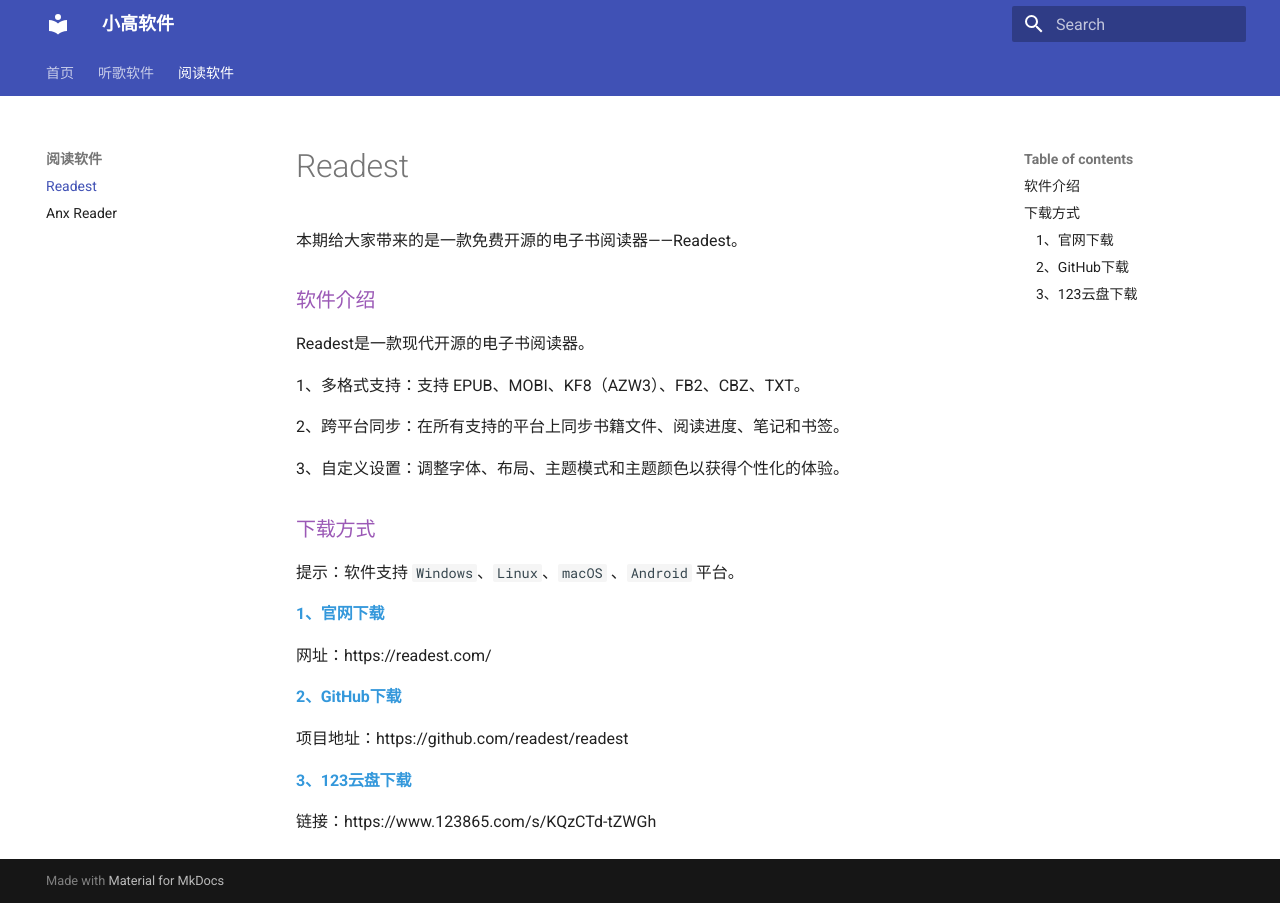
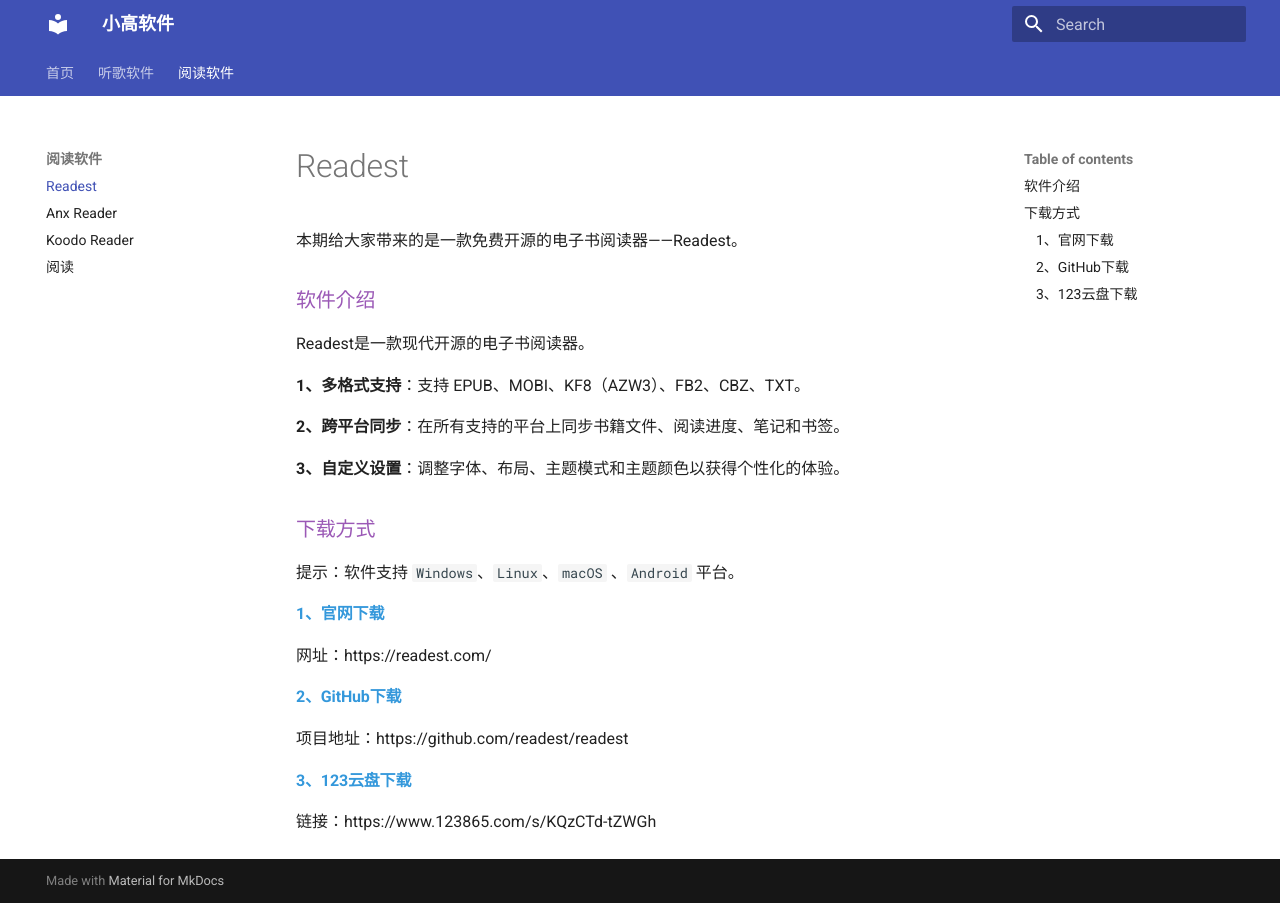
Before and after one commit to AstridGao/MkDocs, an MkDocs documentation site: the page built from docs/Read/Readest.md, in a window 1280 px wide. Built offline with MkDocs 1.6.1 and Material for MkDocs 9.7.7, drawn with Linux system fonts in a browser that asks for light colours.

Commit message:
添加Koodo Reader和阅读两个软件

```diff
--- a/docs/Read/Readest.md
+++ b/docs/Read/Readest.md
@@ -4,11 +4,11 @@
 
 Readest是一款现代开源的电子书阅读器。
 
-1、多格式支持：支持 EPUB、MOBI、KF8（AZW3）、FB2、CBZ、TXT。
+**1、多格式支持**：支持 EPUB、MOBI、KF8（AZW3）、FB2、CBZ、TXT。
 
-2、跨平台同步：在所有支持的平台上同步书籍文件、阅读进度、笔记和书签。
+**2、跨平台同步**：在所有支持的平台上同步书籍文件、阅读进度、笔记和书签。
 
-3、自定义设置：调整字体、布局、主题模式和主题颜色以获得个性化的体验。
+**3、自定义设置**：调整字体、布局、主题模式和主题颜色以获得个性化的体验。
 
 ### <font color="#9b59b6">下载方式</font>
 
--- a/mkdocs.yml
+++ b/mkdocs.yml
@@ -12,6 +12,8 @@
   - 阅读软件:
     - Readest: Read/Readest.md
     - Anx Reader: Read/Anx Reader.md
+    - Koodo Reader: Read/Koodo Reader.md
+    - 阅读: Read/阅读.md
 theme:
   name: material
   features:
```
Also changed, not shown: docs/Read/Koodo Reader.md (added, +29 -0 lines), docs/Read/阅读.md (added, +27 -0 lines).
